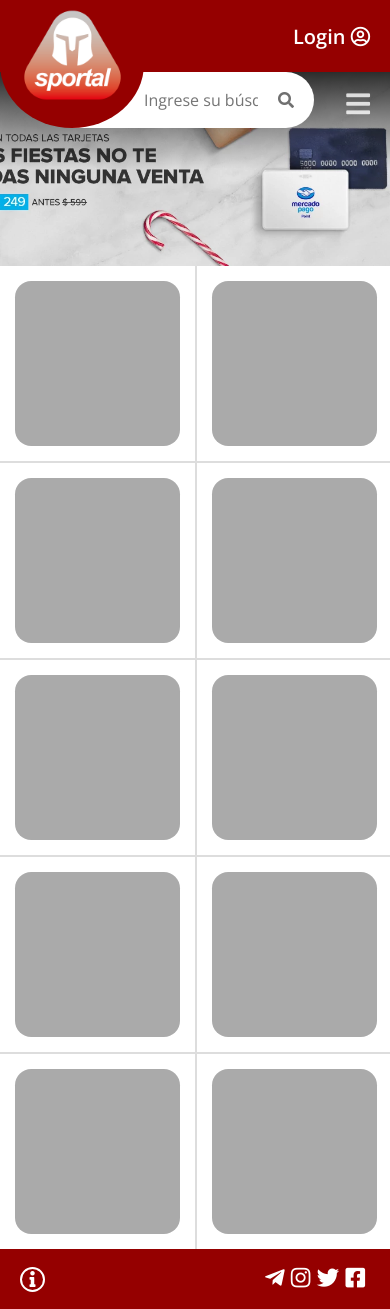
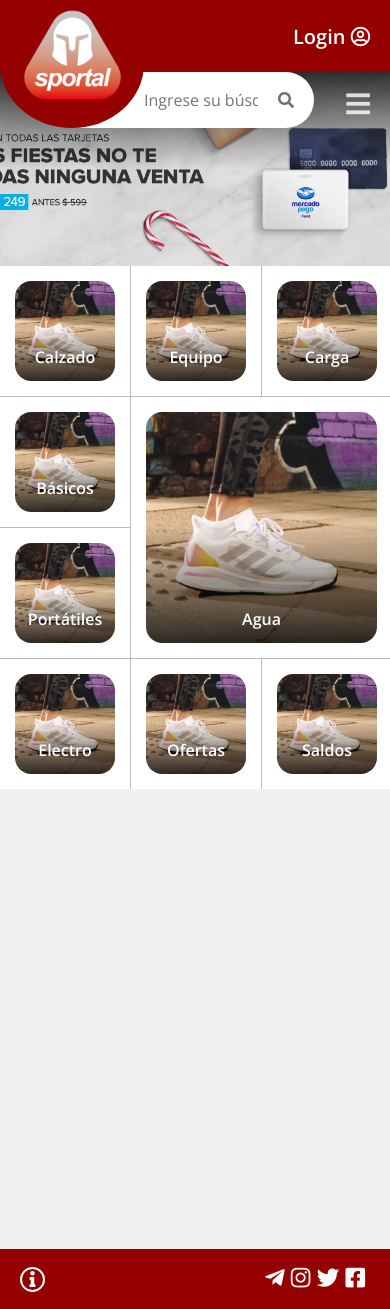
Before and after one commit to vasili-hugo/grupo_02_sportal, a Node server app: page /home in a window 390 px wide. Run offline with Node 20, Linux system fonts and the light colour scheme.

Commit message:
Home categorica full responsive en grid

```diff
--- a/public/css/grid.css
+++ b/public/css/grid.css
@@ -82,8 +82,8 @@ body {
 }
 
 #header-login a:link,
-a:visited,
-a:active {
+#header-login a:visited,
+#header-login a:active {
     color: white;
 }
 
@@ -155,8 +155,8 @@ a:active {
 }
 
 .header-menu a:link,
-a:visited,
-a:active {
+.header-menu a:visited,
+.header-menu a:active {
     color: white;
 }
 
@@ -202,10 +202,30 @@ a:active {
 #main-container{
     display: grid;
     width: 100%;
-    grid-template-columns: repeat(2, calc(100vw / 2));
-    grid-template-rows: repeat(5, calc(100vw / 2));
-    grid-gap: 2px;
-    background-color: #ddd;
+    grid-template-columns: repeat(3, calc(100vw / 3));
+    grid-template-rows: repeat(4, calc(100vw / 3));
+    grid-gap: 1px;
+    background-color: #bbb;
+}
+#main-container a.link10{
+    display:none;
+}
+
+#main-container .link05{
+    grid-column: 2 / span 2;
+    grid-row: 2 / span 2;
+}
+
+a.link-cat:link,
+a.link-cat:visited,
+a.link-cat:active{
+    color: white;
+    text-decoration: none;
+}
+
+a.link-cat:hover{
+    color: #e79a9a;
+    text-shadow: 1px 1px 2px black;
 }
 
 #main-container .item-cat{
@@ -213,15 +233,86 @@ a:active {
     height: 100%;
     padding: 15px;
     background-color: white;
-
 }
 
 .pict {
     width: 100%;
     height: 100%;
-    background-color: #AAA;
-    border-radius: calc(100vw / 24);
+    /* background-color: #AAA; */
+    border-radius: calc(100vw / (3 * 8));
+    background-image: linear-gradient(to top, rgba(0, 0, 0, 0.8), rgba(0, 0, 0, 0), rgba(0, 0, 0, 0)), url(../imgs/sport/run-update-2021-500x356-2.webp);
+    background-position: center;
+    background-size: cover;
+    display: flex;
+    flex-direction: column;
+    justify-content: flex-end;
+    align-items: center;
+    padding: 15px;
+
 }
+
+
+
+@media (min-width:600px){
+    #main-container{
+        grid-template-columns: repeat(5, calc(100vw / 5));
+        grid-template-rows: repeat(5, calc(100vw / 5));
+    }
+    #main-container a.link10{
+        display:initial;
+    }
+    #main-container .link07{
+        grid-column: 3 / span 2;
+        grid-row: 3 / span 1;
+    }
+    #main-container .link05{
+        grid-column: initial;
+        grid-row: initial;
+    }
+    #main-container .link04{
+        grid-column: 5 / span 1;
+        grid-row: 1 / span 2;
+    }
+    #main-container .link03{
+        grid-column: 2 / span 2;
+        grid-row: 1 / span 2;
+    }
+
+    .pict {
+
+        border-radius: calc(100vw / (5 * 8));
+    }
+}
+
+@media (min-width:900px){
+
+    #main-container{
+        grid-template-columns: repeat(7, calc(100vw / 7));
+        grid-template-rows: repeat(2, calc(100vw / 7));
+    }
+    #main-container .link04{
+        grid-column: 5 / span 2;
+        grid-row: 1 / span 1;
+    }
+
+    #main-container .link07{
+        grid-column: initial;
+        grid-row: initial;
+    }
+
+    #main-container a.link10{
+        display:initial;
+    }
+
+    .pict {
+
+        border-radius: calc(100vw / (7 * 8));
+    }
+
+}
+
+
+
 
 /*
 
@@ -296,8 +387,8 @@ a:active {
 }
 
 #footer-icons a:link,
-a:visited,
-a:active {
+#footer-icons a:visited,
+#footer-icons a:active {
     color: white;
 }
 
--- a/views/index.html
+++ b/views/index.html
@@ -50,7 +50,7 @@
                     <li><a>Agua</a></li>
                     <li><a>Tech</a></li>
                     <li><a>Portátiles</a></li>
-                    <li><a>Elecro</a></li>
+                    <li><a>Electro</a></li>
                 </ul>
             </nav>
 
@@ -66,45 +66,45 @@
         <!-- MAIN--------------------------------------------------------------------------- -->
         <main id="main2">
             <div id="main-container">
-                <a href="" class="link-cat">
+                <a href="" class="link-cat link01">
                     <div class="item-cat">
-                        <div class="pict"></div>
+                        <div class="pict">Calzado</div>
                     </div>
-                </a><a href="" class="link-cat">
+                </a><a href="" class="link-cat link02">
                     <div class="item-cat">
-                        <div class="pict"></div>
+                        <div class="pict">Equipo</div>
                     </div>
-                </a><a href="" class="link-cat">
+                </a><a href="" class="link-cat link03">
                     <div class="item-cat">
-                        <div class="pict"></div>
+                        <div class="pict">Carga</div>
                     </div>
-                </a><a href="" class="link-cat">
+                </a><a href="" class="link-cat link04">
                     <div class="item-cat">
-                        <div class="pict"></div>
+                        <div class="pict">Básicos</div>
                     </div>
-                </a><a href="" class="link-cat">
+                </a><a href="" class="link-cat link05">
                     <div class="item-cat">
-                        <div class="pict"></div>
+                        <div class="pict">Agua</div>
                     </div>
-                </a><a href="" class="link-cat">
+                </a><a href="" class="link-cat link06">
                     <div class="item-cat">
-                        <div class="pict"></div>
+                        <div class="pict">Portátiles</div>
                     </div>
-                </a><a href="" class="link-cat">
+                </a><a href="" class="link-cat link07">
                     <div class="item-cat">
-                        <div class="pict"></div>
+                        <div class="pict">Electro</div>
                     </div>
-                </a><a href="" class="link-cat">
+                </a><a href="" class="link-cat link08">
                     <div class="item-cat">
-                        <div class="pict"></div>
+                        <div class="pict">Ofertas</div>
                     </div>
-                </a><a href="" class="link-cat">
+                </a><a href="" class="link-cat link09">
                     <div class="item-cat">
-                        <div class="pict"></div>
+                        <div class="pict">Saldos</div>
                     </div>
-                </a><a href="" class="link-cat">
+                </a><a href="" class="link-cat link10">
                     <div class="item-cat">
-                        <div class="pict"></div>
+                        <div class="pict">Novedades</div>
                     </div>
                 </a>
 
```
Also changed, not shown: public/imgs/sport/run-update-2021-500x356-2.webp (added).
